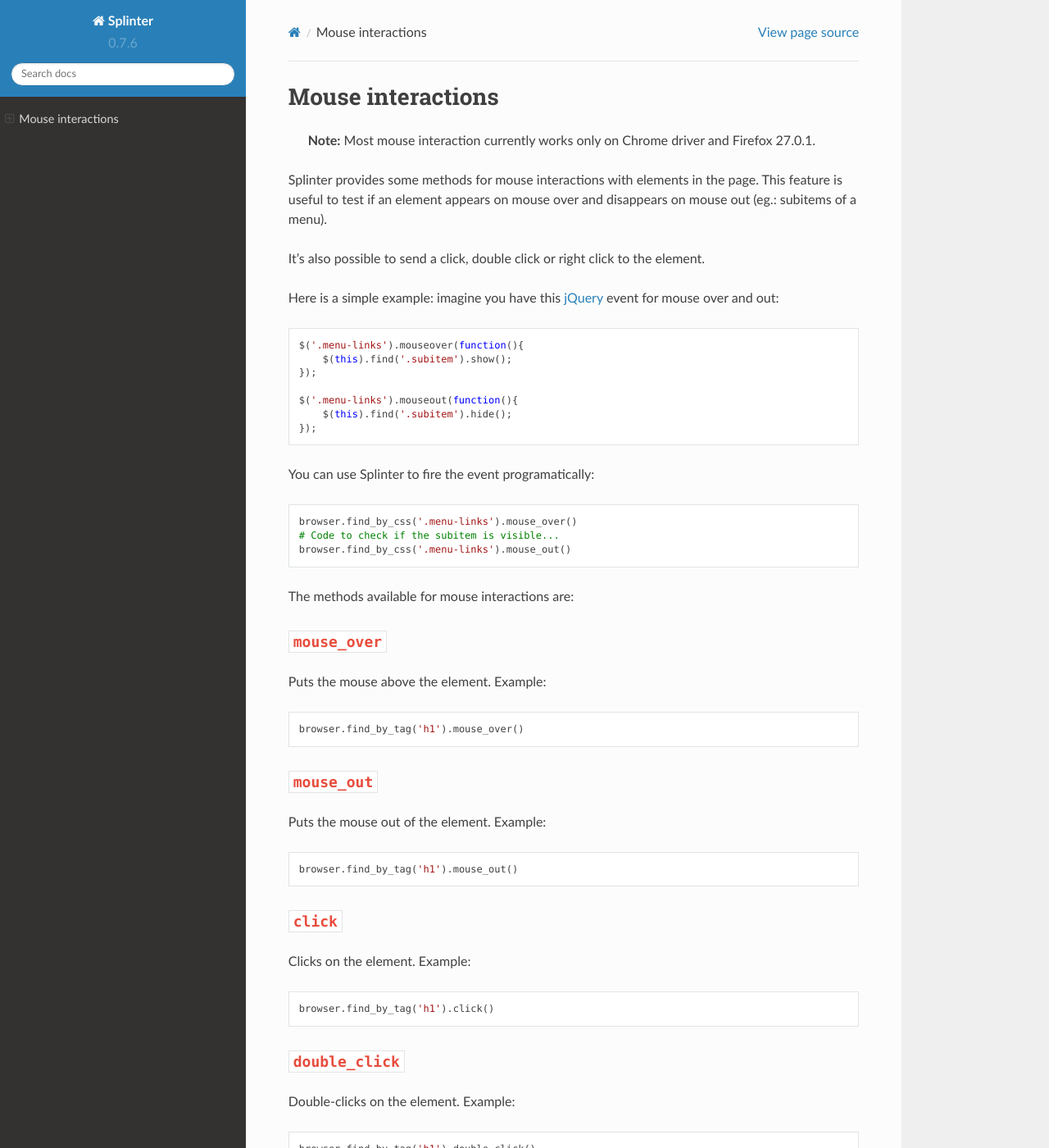
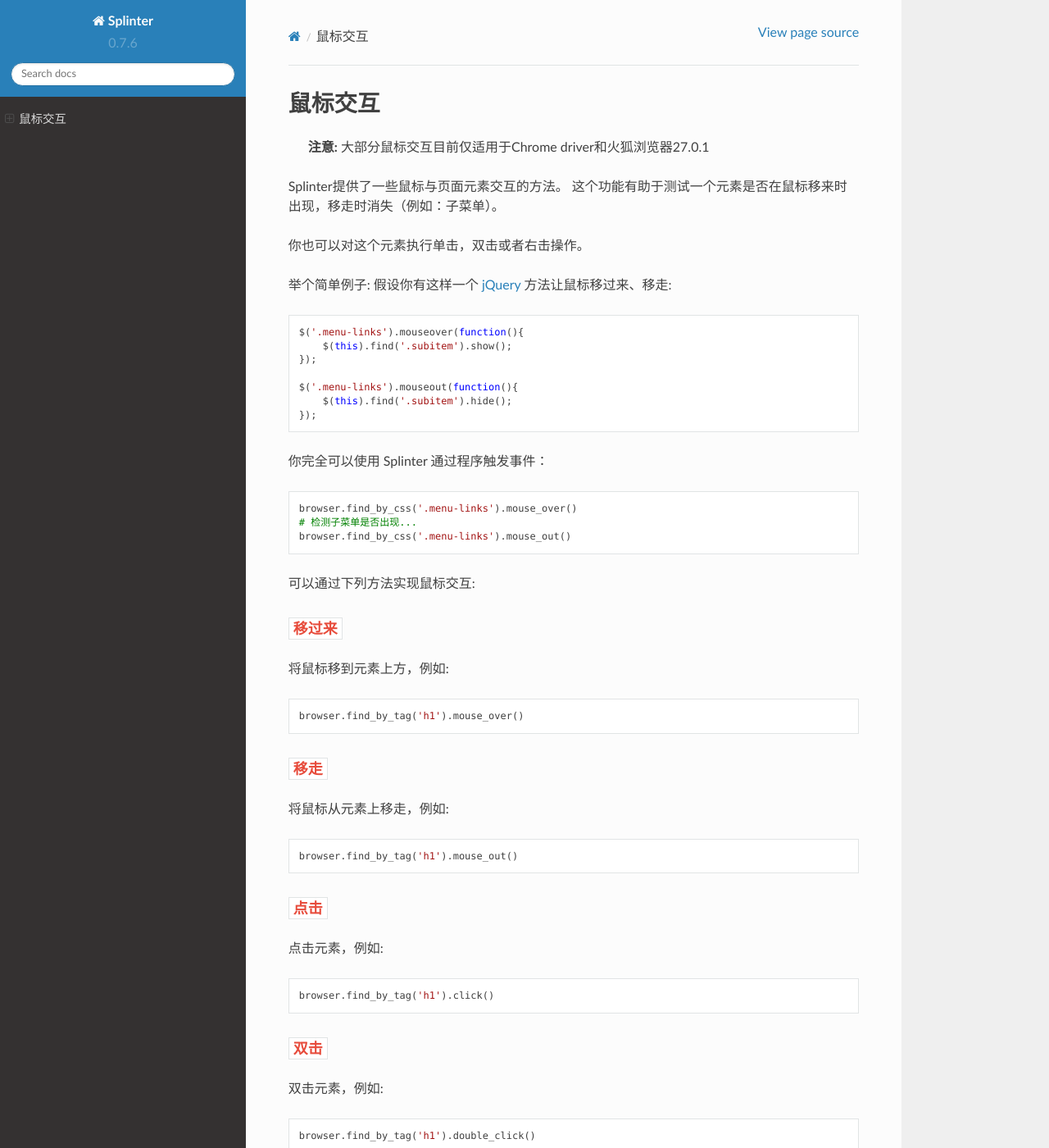
Before and after one commit to Wooden-Robot/splinter-docs-zh_CN, a Sphinx documentation site: the page built from docs/mouse-interaction.rst, in a window 1280 px wide and 1400 px high. Shown: the whole window at 82% size. Built offline with Sphinx 7.4.7 and the Read the Docs theme 2.0.0, drawn with Linux system fonts in a browser that asks for light colours; some of the changed text lies outside the part shown.

Commit message:
chg: 完成 mouse-interaction 页面翻译

```diff
--- a/docs/mouse-interaction.rst
+++ b/docs/mouse-interaction.rst
@@ -7,19 +7,17 @@
     :keywords: splinter, python, tutorial, documentation, mouse interaction, mouseover, mouseout, double click, mouse events
 
 ++++++++++++++++++
-Mouse interactions
+鼠标交互
 ++++++++++++++++++
 
-    **Note:** Most mouse interaction currently works only on Chrome driver and Firefox 27.0.1.
+    **注意:** 大部分鼠标交互目前仅适用于Chrome driver和火狐浏览器27.0.1
 
-Splinter provides some methods for mouse interactions with elements in the page.
-This feature is useful to test if an element appears on mouse over and
-disappears on mouse out (eg.: subitems of a menu).
+Splinter提供了一些鼠标与页面元素交互的方法。
+这个功能有助于测试一个元素是否在鼠标移来时出现，移走时消失（例如：子菜单）。
 
-It's also possible to send a click, double click or right click to the element.
+你也可以对这个元素执行单击，双击或者右击操作。
 
-Here is a simple example: imagine you have this `jQuery <http://jquery.com>`_
-event for mouse over and out:
+举个简单例子: 假设你有这样一个 `jQuery <http://jquery.com>`_ 方法让鼠标移过来、移走:
 
 .. highlight:: js
 
@@ -33,82 +31,81 @@ event for mouse over and out:
         $(this).find('.subitem').hide();
     });
 
-You can use Splinter to fire the event programatically:
+你完全可以使用 Splinter 通过程序触发事件：
 
 .. highlight:: python
 
 ::
 
     browser.find_by_css('.menu-links').mouse_over()
-    # Code to check if the subitem is visible...
+    # 检测子菜单是否出现...
     browser.find_by_css('.menu-links').mouse_out()
 
 
-The methods available for mouse interactions are:
+可以通过下列方法实现鼠标交互:
 
-``mouse_over``
+``移过来``
 --------------
 
 .. highlight:: python
 
 
-Puts the mouse above the element. Example:
+将鼠标移到元素上方，例如:
 
 ::
 
     browser.find_by_tag('h1').mouse_over()
 
 
-``mouse_out``
+``移走``
 -------------
 
 .. highlight:: python
 
-Puts the mouse out of the element. Example:
+将鼠标从元素上移走，例如:
 
 ::
 
     browser.find_by_tag('h1').mouse_out()
 
-``click``
+``点击``
 ---------
 
 .. highlight:: python
 
-Clicks on the element. Example:
+点击元素，例如:
 
 ::
 
     browser.find_by_tag('h1').click()
 
-``double_click``
+``双击``
 ----------------
 
 .. highlight:: python
 
-Double-clicks on the element. Example:
+双击元素，例如:
 
 ::
 
     browser.find_by_tag('h1').double_click()
 
-``right_click``
+``右击``
 ---------------
 
 .. highlight:: python
 
-Right-clicks on the element. Example:
+右击元素，例如:
 
 ::
 
     browser.find_by_tag('h1').right_click()
 
-``drag_and_drop``
+``拖放``
 -----------------
 
-Yes, you can drag an element and drop it to another element! The example below
-drags the ``<h1>...</h1>`` element and drop it to a container element
-(identified by a CSS class).
+你可以拖动一个元素并将其放在另外一个元素上，下面例子将 ``<h1>...</h1>`` 元素拖放到容器元素中
+(由一个 CSS 类识别).
 
 .. highlight:: python
 
--- a/docs/tutorial.rst
+++ b/docs/tutorial.rst
@@ -31,7 +31,7 @@ Splinter 教程
     # 指定driver为chrome浏览器
     # browser = Browser(driver_name='chrome')
 
-**提示:** 如果你不为 ``Browser`` 指定 driver, 那么会默认使用 ``firefox``.
+**注意:** 如果你不为 ``Browser`` 指定 driver, 那么会默认使用 ``firefox``.
 
 
 访问百度搜索页面
@@ -70,7 +70,7 @@ Splinter 教程
 
     button = browser.find_by_xpath('//input[@type="submit"]')
 
-提示一下，这个 ``btnG`` 会在百度搜索页面的源码中被找到。
+提示一下，这个 ``//input[@type="submit"]`` xpath 语法所在的按钮会在百度搜索页面的源码中被找到。
 
 找到按钮后，我们就可以进行点击操作:
 
@@ -81,7 +81,7 @@ Splinter 教程
     button.click()
 
 
-提示: 以上展示的两步可以结合为一行代码，如下所示:
+注意: 以上展示的两步可以结合为一行代码，如下所示:
 
 .. highlight:: python
 
```
Also changed, not shown: docs/index.rst (+4 -4 lines).
